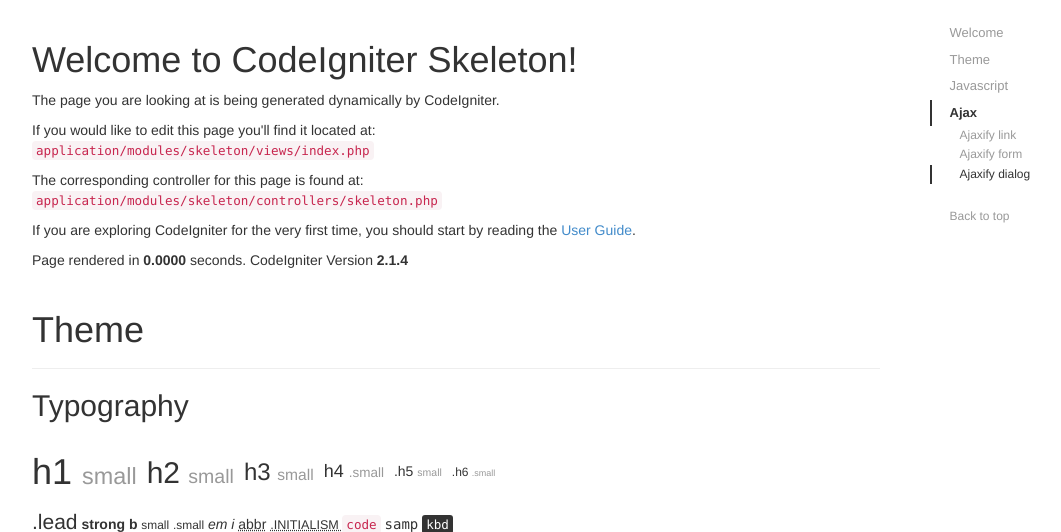
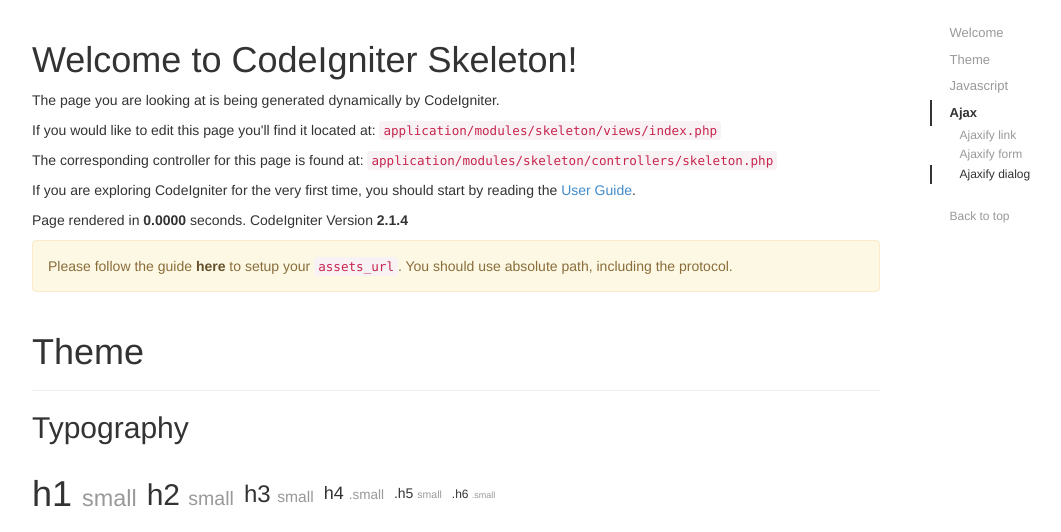
Before and after one commit to anvoz/CodeIgniter-Skeleton, a CodeIgniter app: page /ciske/ in a window 1280 px wide. Shown: the part 51-583 px from the top of the page, without its empty margins (38-1099 px from the left). Run offline with CodeIgniter, Linux system fonts and the light colour scheme.

Commit message:
Show warning if the assets URL didn't set correctly

```diff
--- a/application/modules/skeleton/views/index.php
+++ b/application/modules/skeleton/views/index.php
@@ -4,11 +4,11 @@
             <h1 id="welcome">Welcome to CodeIgniter Skeleton!</h1>
             <p>The page you are looking at is being generated dynamically by CodeIgniter.</p>
             <p>
-                If you would like to edit this page you'll find it located at:<br>
+                If you would like to edit this page you'll find it located at:
                 <code>application/modules/skeleton/views/index.php</code>
             </p>
             <p>
-                The corresponding controller for this page is found at:<br>
+                The corresponding controller for this page is found at:
                 <code>application/modules/skeleton/controllers/skeleton.php</code>
             </p>
             <p>
@@ -19,6 +19,18 @@
                 Page rendered in <strong>{elapsed_time}</strong> seconds.
                 <?php echo (ENVIRONMENT === 'development') ? 'CodeIgniter Version <strong>' . CI_VERSION . '</strong>' : '' ?>
             </p>
+            <?php
+                // Show warning if the assets URL didn't set correctly
+                if ( ! preg_match('/^http/', assets_url())):
+            ?>
+                <div class="alert alert-warning">
+                    Please follow the guide
+                    <a class="alert-link" href="https://github.com/anvoz/CodeIgniter-Skeleton#setup" target="_blank">here</a>
+                    to setup your <code>assets_url</code>. You should use absolute path, including the protocol.
+                </div>
+            <?php
+                endif;
+            ?>
         </div>
         <?php foreach ($skeleton_data as $key => $items): ?>
             <div>
```
